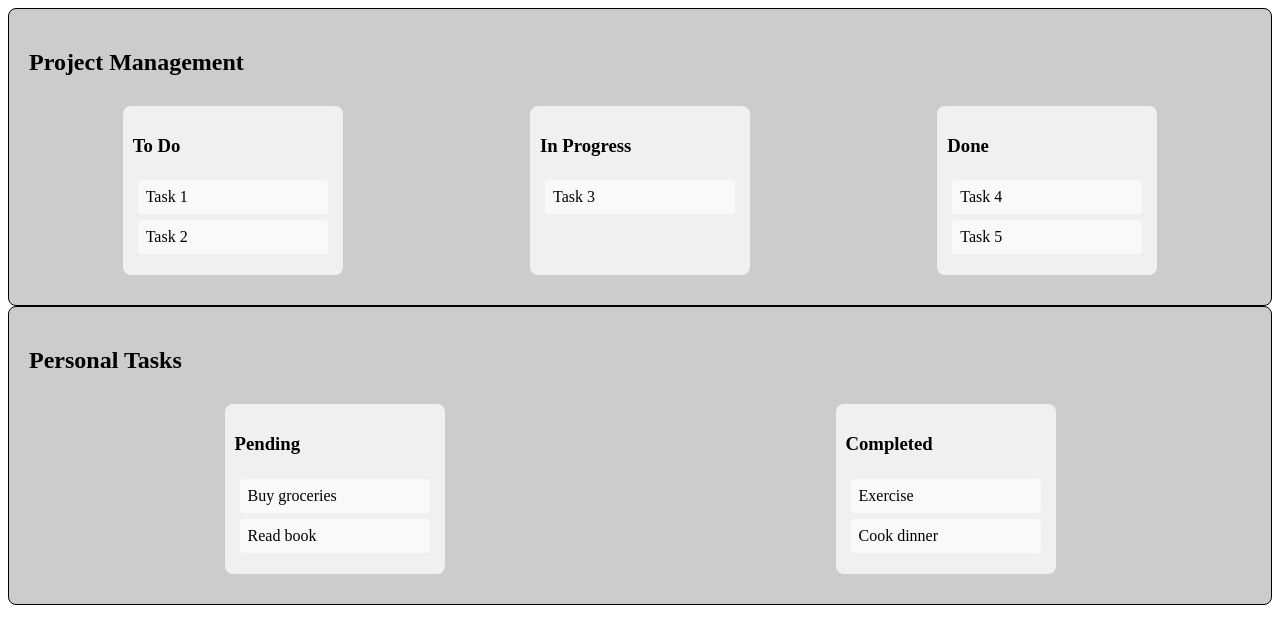
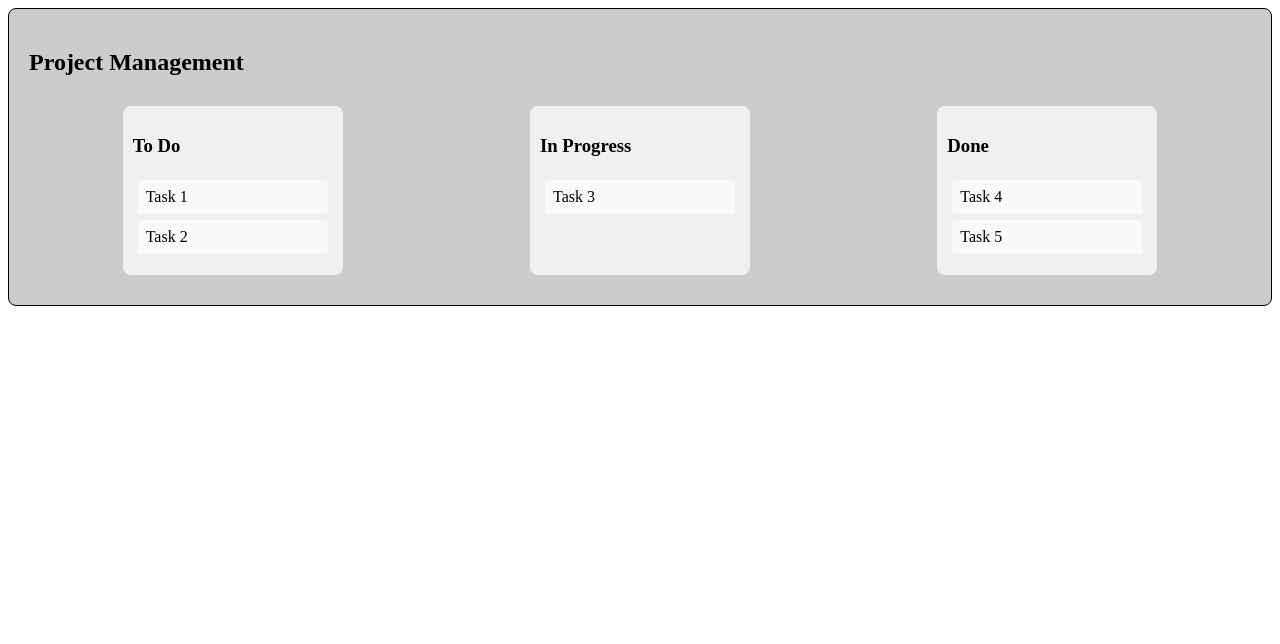
Before and after one commit to roypromax/quest-labs-dashboard, a React (Vite) app: page / in a window 1280 px wide. Shown: the top 644 px of the page. Built offline with nearby package versions, Linux system fonts and the light colour scheme.

Commit message:
Task drag and drop

```diff
--- a/src/App.jsx
+++ b/src/App.jsx
@@ -7,9 +7,11 @@ const App = () => {
 
   return (
     <div>
-      {taskData.map((data) => (
-        <Board key={data.id} boardTitle={data.boardTitle} lists={data.lists} />
-      ))}
+      <Board
+        key={taskData.id}
+        boardTitle={taskData.boardTitle}
+        lists={taskData.lists}
+      />
     </div>
   );
 };
--- a/src/components/List.jsx
+++ b/src/components/List.jsx
@@ -1,14 +1,55 @@
-import React from "react";
+import React, { useContext } from "react";
 import Task from "./Task";
 import styles from "./List.module.css";
+import { TaskContext } from "../context/TaskContext";
 
-const List = ({ listTitle, tasks }) => {
+const List = ({ listTitle, listId, tasks }) => {
+  const { taskData, setTaskData } = useContext(TaskContext);
+
+  console.log(taskData);
+
+  const handleDrop = (e) => {
+    e.preventDefault();
+
+    const draggedTaskData = JSON.parse(
+      e.dataTransfer.getData("application/json")
+    );
+    const { taskTitle, taskId } = draggedTaskData;
+
+    const updatedTaskData = taskData.lists.reduce((acc, list) => {
+      if (list.id === listId) {
+        acc.push({
+          ...list,
+          tasks: [...list.tasks, { id: taskId, title: taskTitle }],
+        });
+      } else if (list.tasks.find((task) => task.id === taskId)) {
+        acc.push({
+          ...list,
+          tasks: list.tasks.filter((task) => task.id !== taskId),
+        });
+      } else {
+        acc.push(list);
+      }
+      return acc;
+    }, []);
+
+    setTaskData({ ...taskData, lists: updatedTaskData });
+  };
+
+  const handleDragOver = (e) => {
+    e.preventDefault();
+  };
+
   return (
-    <div className={styles.list}>
+    <div
+      className={styles.list}
+      onDragOver={handleDragOver}
+      onDrop={handleDrop}
+    >
       <h3>{listTitle}</h3>
       <div className={styles.tasks}>
         {tasks.map((task) => {
-          return <Task key={task.id} taskTitle={task.title} />;
+          return <Task key={task.id} taskId={task.id} taskTitle={task.title} />;
         })}
       </div>
     </div>
--- a/src/components/Task.jsx
+++ b/src/components/Task.jsx
@@ -1,8 +1,19 @@
 import React from "react";
 import styles from "./Task.module.css";
 
-const Task = ({ taskTitle }) => {
-  return <div className={styles.task}>{taskTitle}</div>;
+const Task = ({ taskTitle, taskId }) => {
+  const handleDragStart = (e) => {
+    e.dataTransfer.setData(
+      "application/json",
+      JSON.stringify({ taskTitle, taskId })
+    );
+  };
+
+  return (
+    <div className={styles.task} draggable="true" onDragStart={handleDragStart}>
+      {taskTitle}
+    </div>
+  );
 };
 
 export default Task;
--- a/src/data/dummyData.js
+++ b/src/data/dummyData.js
@@ -1,4 +1,4 @@
-const dummyData = [
+const dummyData =
     {
       id: 1,
       boardTitle: 'Project Management',
@@ -7,15 +7,6 @@ const dummyData = [
         { id: 102, title: 'In Progress', tasks: [{ id: 1003, title: 'Task 3' }] },
         { id: 103, title: 'Done', tasks: [{ id: 1004, title: 'Task 4' }, { id: 1005, title: 'Task 5' }] }
       ]
-    },
-    {
-      id: 2,
-      boardTitle: 'Personal Tasks',
-      lists: [
-        { id: 201, title: 'Pending', tasks: [{ id: 2001, title: 'Buy groceries' }, { id: 2002, title: 'Read book' }] },
-        { id: 202, title: 'Completed', tasks: [{ id: 2003, title: 'Exercise' }, { id: 2004, title: 'Cook dinner' }] }
-      ]
     }
-  ];
 
   export default dummyData;
```
